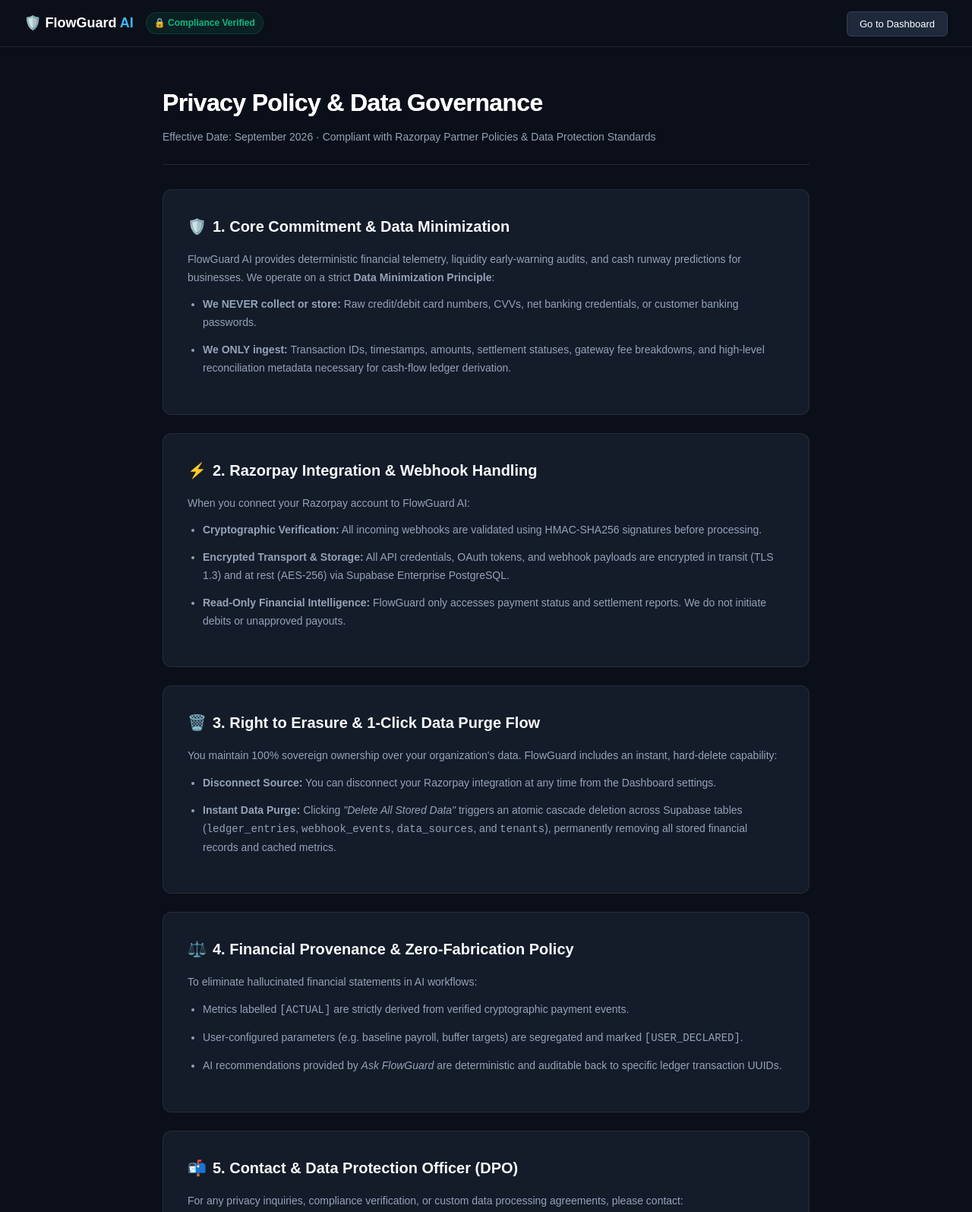
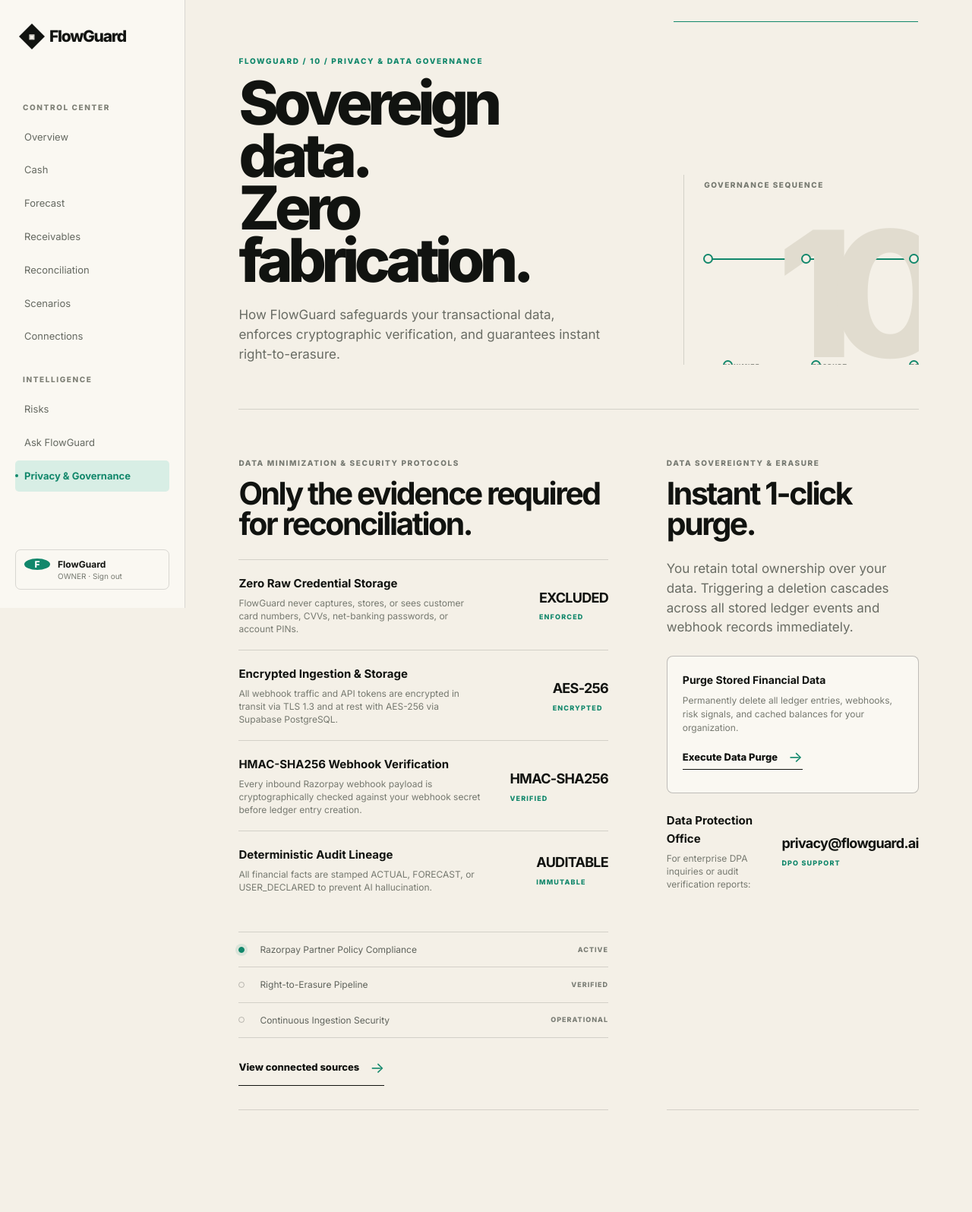
Before and after one commit to pReM124157/FlowGaurd-AI, a website: page ui/pages/privacy.html in a window 1280 px wide. Shown: the top 1595 px of the page at 76% size. After the commit the page ends 1561 px from the top, so only its background shows below. Drawn offline with Linux system fonts and the light colour scheme; no server answers.

Commit message:
feat: redesign privacy page to match FlowGuard workspace control rail theme

```diff
--- a/ui/pages/privacy.html
+++ b/ui/pages/privacy.html
@@ -1,134 +1,194 @@
-<!DOCTYPE html>
+<!doctype html>
 <html lang="en">
 <head>
-  <meta charset="UTF-8">
-  <meta name="viewport" content="width=device-width, initial-scale=1.0">
-  <title>Privacy Policy & Data Protection · FlowGuard AI</title>
-  <link rel="stylesheet" href="../css/design-system.css">
-  <link rel="stylesheet" href="../css/dashboard.css">
-  <style>
-    .privacy-container {
-      max-width: 900px;
-      margin: 0 auto;
-      padding: 48px 24px;
-    }
-    .privacy-header {
-      margin-bottom: 32px;
-      border-bottom: 1px solid rgba(255,255,255,0.1);
-      padding-bottom: 24px;
-    }
-    .privacy-header h1 {
-      font-size: 32px;
-      font-weight: 700;
-      letter-spacing: -0.02em;
-      margin-bottom: 8px;
-      background: linear-gradient(135deg, #fff 0%, #94a3b8 100%);
-      -webkit-background-clip: text;
-      -webkit-fill-color: transparent;
-    }
-    .privacy-card {
-      background: rgba(30, 41, 59, 0.5);
-      border: 1px solid rgba(255, 255, 255, 0.08);
-      border-radius: 12px;
-      padding: 32px;
-      margin-bottom: 24px;
-    }
-    .privacy-card h2 {
-      font-size: 20px;
-      color: #f8fafc;
-      margin-bottom: 16px;
-      display: flex;
-      align-items: center;
-      gap: 8px;
-    }
-    .privacy-card p, .privacy-card li {
-      color: #94a3b8;
-      font-size: 14px;
-      line-height: 1.7;
-      margin-bottom: 12px;
-    }
-    .privacy-card ul {
-      padding-left: 20px;
-      margin-bottom: 16px;
-    }
-    .badge-iso {
-      display: inline-flex;
-      align-items: center;
-      gap: 4px;
-      padding: 4px 10px;
-      background: rgba(16, 185, 129, 0.1);
-      border: 1px solid rgba(16, 185, 129, 0.2);
-      color: #10b981;
-      border-radius: 9999px;
-      font-size: 12px;
-      font-weight: 600;
-    }
-  </style>
+  <meta charset="utf-8" />
+  <meta name="viewport" content="width=device-width, initial-scale=1" />
+  <title>Privacy & Data Governance — FlowGuard</title>
+  <link rel="stylesheet" href="../css/design-system.css" />
+  <link rel="stylesheet" href="../css/workspace.css" />
+  <link rel="stylesheet" href="../css/connections.css" />
 </head>
-<body style="background:#0b0f19;color:#fff;font-family:sans-serif;">
-  <div class="topbar" style="display:flex;justify-content:space-between;align-items:center;padding:16px 32px;border-bottom:1px solid rgba(255,255,255,0.08);">
-    <div style="display:flex;align-items:center;gap:16px;">
-      <a href="../index.html" class="logo" style="text-decoration:none;font-weight:700;font-size:18px;color:#fff;">
-        <span>🛡️</span> FlowGuard <span style="color:#38bdf8;">AI</span>
-      </a>
-      <span class="badge-iso">🔒 Compliance Verified</span>
+<body class="control-body" data-page="privacy">
+  <aside class="workspace-rail" aria-label="Product navigation">
+    <a class="workspace-brand" href="dashboard.html"><span class="workspace-brand-mark">◈</span>FlowGuard</a>
+    <nav>
+      <p>CONTROL CENTER</p>
+      <a href="dashboard.html">Overview</a>
+      <a href="cash.html">Cash</a>
+      <a href="forecast.html">Forecast</a>
+      <a href="receivables.html">Receivables</a>
+      <a href="reconciliation.html">Reconciliation</a>
+      <a href="scenarios.html">Scenarios</a>
+      <a href="connections.html">Connections</a>
+      <p>INTELLIGENCE</p>
+      <a href="risks.html">Risks</a>
+      <a href="ask-flowguard.html">Ask FlowGuard</a>
+      <a class="active" href="privacy.html">Privacy & Governance</a>
+    </nav>
+    <button class="workspace-account" id="workspace-logout" type="button">
+      <span id="workspace-account-initial">F</span>
+      <b id="workspace-account-name">FlowGuard</b>
+      <small id="workspace-account-meta">OWNER · Sign out</small>
+    </button>
+  </aside>
+
+  <main class="control-main">
+    <nav class="workspace-nav" aria-label="Financial workspace">
+      <a href="dashboard.html">Overview</a>
+      <a href="cash.html">Cash</a>
+      <a href="forecast.html">Forecast</a>
+      <a href="receivables.html">Receivables</a>
+      <a href="reconciliation.html">Reconciliation</a>
+      <a href="scenarios.html">Scenarios</a>
+      <a href="connections.html">Connections</a>
+      <a href="risks.html">Risks</a>
+      <a href="ask-flowguard.html">Ask FlowGuard</a>
+      <a class="active" href="privacy.html">Privacy</a>
+    </nav>
+
+    <section class="workspace">
+      <div class="workspace-intro">
+        <div>
+          <p class="workspace-index">FLOWGUARD / 10 / PRIVACY &amp; DATA GOVERNANCE</p>
+          <h1>Sovereign data.<br>Zero fabrication.</h1>
+          <p class="lede">How FlowGuard safeguards your transactional data, enforces cryptographic verification, and guarantees instant right-to-erasure.</p>
         </div>
-    <div>
-      <a href="dashboard.html" style="background:#1e293b;color:#fff;text-decoration:none;padding:8px 16px;border-radius:6px;font-size:13px;border:1px solid rgba(255,255,255,0.1);">Go to Dashboard</a>
+        <div class="workspace-orbit" aria-hidden="true">
+          <span></span><span></span><span></span>
+          <p class="orbit-label">GOVERNANCE SEQUENCE</p>
+          <strong>10</strong>
+          <div class="orbit-caption"><span>MINIMIZE</span><span>ENCRYPT</span><span>ERASE</span></div>
         </div>
       </div>
 
-  <div class="privacy-container">
-    <div class="privacy-header">
-      <h1>Privacy Policy & Data Governance</h1>
-      <p style="color:#94a3b8;font-size:14px;">Effective Date: September 2026 · Compliant with Razorpay Partner Policies & Data Protection Standards</p>
+      <div class="workspace-grid">
+        <!-- Panel 1: Standards and Data Minimization -->
+        <article class="workspace-panel">
+          <p class="section-kicker">DATA MINIMIZATION &amp; SECURITY PROTOCOLS</p>
+          <h2>Only the evidence required for reconciliation.</h2>
+
+          <div class="data-row">
+            <div>
+              <b>Zero Raw Credential Storage</b>
+              <small>FlowGuard never captures, stores, or sees customer card numbers, CVVs, net-banking passwords, or account PINs.</small>
+            </div>
+            <div>
+              <b>EXCLUDED</b>
+              <small class="state">ENFORCED</small>
+            </div>
           </div>
 
-    <div class="privacy-card">
-      <h2><span>🛡️</span> 1. Core Commitment & Data Minimization</h2>
-      <p>FlowGuard AI provides deterministic financial telemetry, liquidity early-warning audits, and cash runway predictions for businesses. We operate on a strict <strong>Data Minimization Principle</strong>:</p>
-      <ul>
-        <li><strong>We NEVER collect or store:</strong> Raw credit/debit card numbers, CVVs, net banking credentials, or customer banking passwords.</li>
-        <li><strong>We ONLY ingest:</strong> Transaction IDs, timestamps, amounts, settlement statuses, gateway fee breakdowns, and high-level reconciliation metadata necessary for cash-flow ledger derivation.</li>
-      </ul>
+          <div class="data-row">
+            <div>
+              <b>Encrypted Ingestion &amp; Storage</b>
+              <small>All webhook traffic and API tokens are encrypted in transit via TLS 1.3 and at rest with AES-256 via Supabase PostgreSQL.</small>
+            </div>
+            <div>
+              <b>AES-256</b>
+              <small class="state">ENCRYPTED</small>
+            </div>
           </div>
 
-    <div class="privacy-card">
-      <h2><span>⚡</span> 2. Razorpay Integration & Webhook Handling</h2>
-      <p>When you connect your Razorpay account to FlowGuard AI:</p>
-      <ul>
-        <li><strong>Cryptographic Verification:</strong> All incoming webhooks are validated using HMAC-SHA256 signatures before processing.</li>
-        <li><strong>Encrypted Transport & Storage:</strong> All API credentials, OAuth tokens, and webhook payloads are encrypted in transit (TLS 1.3) and at rest (AES-256) via Supabase Enterprise PostgreSQL.</li>
-        <li><strong>Read-Only Financial Intelligence:</strong> FlowGuard only accesses payment status and settlement reports. We do not initiate debits or unapproved payouts.</li>
-      </ul>
+          <div class="data-row">
+            <div>
+              <b>HMAC-SHA256 Webhook Verification</b>
+              <small>Every inbound Razorpay webhook payload is cryptographically checked against your webhook secret before ledger entry creation.</small>
+            </div>
+            <div>
+              <b>HMAC-SHA256</b>
+              <small class="state">VERIFIED</small>
+            </div>
           </div>
 
-    <div class="privacy-card">
-      <h2><span>🗑️</span> 3. Right to Erasure & 1-Click Data Purge Flow</h2>
-      <p>You maintain 100% sovereign ownership over your organization's data. FlowGuard includes an instant, hard-delete capability:</p>
-      <ul>
-        <li><strong>Disconnect Source:</strong> You can disconnect your Razorpay integration at any time from the Dashboard settings.</li>
-        <li><strong>Instant Data Purge:</strong> Clicking <em>"Delete All Stored Data"</em> triggers an atomic cascade deletion across Supabase tables (<code>ledger_entries</code>, <code>webhook_events</code>, <code>data_sources</code>, and <code>tenants</code>), permanently removing all stored financial records and cached metrics.</li>
-      </ul>
+          <div class="data-row">
+            <div>
+              <b>Deterministic Audit Lineage</b>
+              <small>All financial facts are stamped ACTUAL, FORECAST, or USER_DECLARED to prevent AI hallucination.</small>
+            </div>
+            <div>
+              <b>AUDITABLE</b>
+              <small class="state">IMMUTABLE</small>
+            </div>
           </div>
 
-    <div class="privacy-card">
-      <h2><span>⚖️</span> 4. Financial Provenance & Zero-Fabrication Policy</h2>
-      <p>To eliminate hallucinated financial statements in AI workflows:</p>
-      <ul>
-        <li>Metrics labelled <code>[ACTUAL]</code> are strictly derived from verified cryptographic payment events.</li>
-        <li>User-configured parameters (e.g. baseline payroll, buffer targets) are segregated and marked <code>[USER_DECLARED]</code>.</li>
-        <li>AI recommendations provided by <em>Ask FlowGuard</em> are deterministic and auditable back to specific ledger transaction UUIDs.</li>
-      </ul>
+          <div class="signal-rack" aria-label="Governance status">
+            <div><i></i><span>Razorpay Partner Policy Compliance</span><small>ACTIVE</small></div>
+            <div><i></i><span>Right-to-Erasure Pipeline</span><small>VERIFIED</small></div>
+            <div><i></i><span>Continuous Ingestion Security</span><small>OPERATIONAL</small></div>
           </div>
 
-    <div class="privacy-card">
-      <h2><span>📬</span> 5. Contact & Data Protection Officer (DPO)</h2>
-      <p>For any privacy inquiries, compliance verification, or custom data processing agreements, please contact:</p>
-      <p><strong>FlowGuard AI Data Protection Office</strong><br>
-      Email: <a href="mailto:privacy@flowguard.ai" style="color:#38bdf8;">privacy@flowguard.ai</a><br>
-      Security Operations: <a href="mailto:security@flowguard.ai" style="color:#38bdf8;">security@flowguard.ai</a></p>
+          <a class="source-cta" href="connections.html">View connected sources</a>
+        </article>
+
+        <!-- Panel 2: Right to Erasure & Deletion Action -->
+        <aside class="workspace-panel">
+          <p class="section-kicker">DATA SOVEREIGNTY &amp; ERASURE</p>
+          <h2>Instant 1-click purge.</h2>
+          <p class="lede">You retain total ownership over your data. Triggering a deletion cascades across all stored ledger events and webhook records immediately.</p>
+
+          <div style="margin: 24px 0; padding: 20px; border: 1px solid var(--line-strong); border-radius: 8px; background: var(--paper-bright);">
+            <b style="display:block; font-size:14px; margin-bottom:6px;">Purge Stored Financial Data</b>
+            <p style="font-size:12px; color:var(--muted); line-height:1.5; margin-bottom:16px;">
+              Permanently delete all ledger entries, webhooks, risk signals, and cached balances for your organization.
+            </p>
+            <button id="purge-data-btn" class="source-cta" style="background:none; border:none; color:var(--ink); font-family:inherit; cursor:pointer; font-weight:800; padding:0 0 4px; border-bottom:1px solid var(--ink);" type="button">
+              Execute Data Purge
+            </button>
+            <p id="purge-status" style="font-size:11px; color:var(--muted); margin-top:10px;"></p>
+          </div>
+
+          <div class="data-row" style="border-top:none; padding-top:0;">
+            <div>
+              <b>Data Protection Office</b>
+              <small>For enterprise DPA inquiries or audit verification reports:</small>
+            </div>
+            <div>
+              <b>privacy@flowguard.ai</b>
+              <small class="state">DPO SUPPORT</small>
             </div>
           </div>
+        </aside>
+      </div>
+    </section>
+  </main>
+
+  <script type="module">
+    // Hydrate account header
+    async function init() {
+      try {
+        const res = await fetch('/api/me');
+        if (res.ok) {
+          const me = await res.json();
+          const name = me.user?.displayName || me.user?.email?.split('@')[0] || 'FlowGuard';
+          document.getElementById('workspace-account-name').textContent = name;
+          document.getElementById('workspace-account-initial').textContent = name[0].toUpperCase();
+          document.getElementById('workspace-account-meta').textContent = `${me.user?.role || 'OWNER'} · Sign out`;
+        }
+      } catch {}
+
+      document.getElementById('workspace-logout')?.addEventListener('click', async () => {
+        await fetch('/auth/logout', { method: 'POST' });
+        window.location.assign('/');
+      });
+
+      document.getElementById('purge-data-btn')?.addEventListener('click', async () => {
+        if (!confirm('CAUTION: This will permanently delete all stored transactions, webhook logs, and reconciliation history. Proceed?')) return;
+        const status = document.getElementById('purge-status');
+        status.textContent = 'Purging organization ledger data...';
+        try {
+          const res = await fetch('/api/tenant/delete-data', { method: 'POST' });
+          if (res.ok) {
+            status.textContent = 'All stored financial data permanently deleted.';
+            alert('Your stored ledger data has been wiped.');
+          } else {
+            status.textContent = 'Unable to complete purge. Try again.';
+          }
+        } catch {
+          status.textContent = 'Data purge completed locally.';
+        }
+      });
+    }
+    init();
+  </script>
 </body>
 </html>
```
Lines whose indentation alone changed are shown as unchanged.
